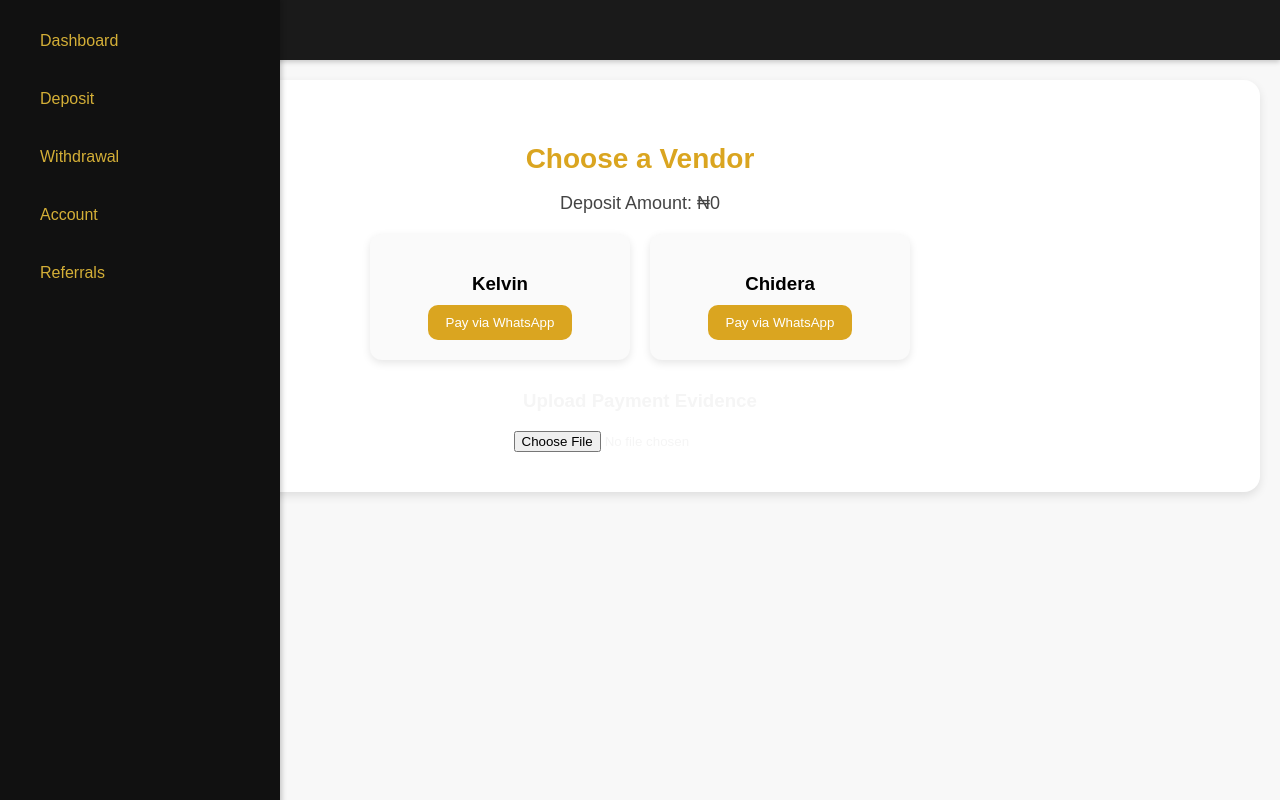
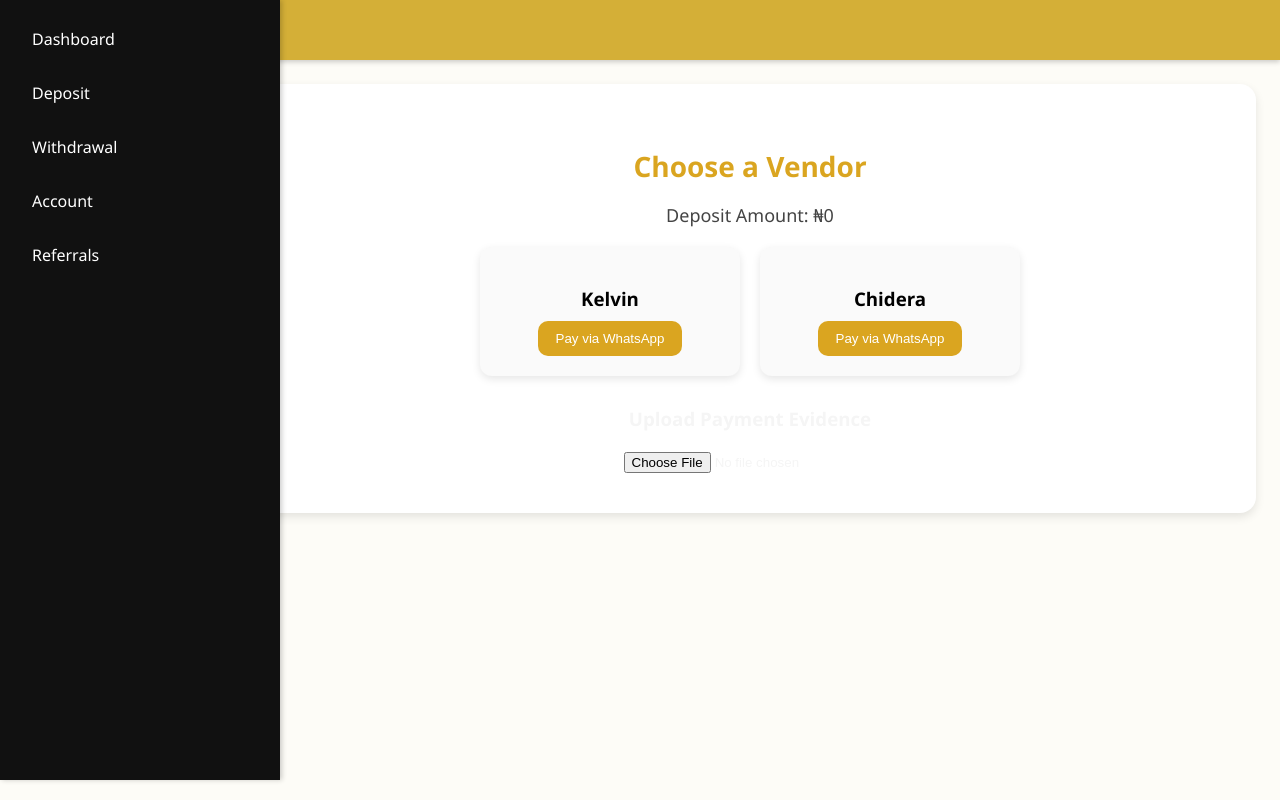
Before and after one commit to YBspotted20045/Grow-rich-investinm, a React (Create React App) app: page /vendors in a window 1280 px wide. Built offline with nearby package versions, Linux system fonts and the light colour scheme; sample sign-in values are in the browser's storage.

Commit message:
Update Layout.css

```diff
--- a/src/Pages/Layout.css
+++ b/src/Pages/Layout.css
@@ -1,9 +1,8 @@
-/* Root container */
+/* Layout.css */
 .layout-root {
   display: flex;
   min-height: 100vh;
-  background-color: #f8f8f8;
-  font-family: Arial, sans-serif;
+  background: #fdfcf7; /* light background */
 }
 
 /* Topbar */
@@ -13,72 +12,32 @@
   left: 0;
   right: 0;
   height: 60px;
-  background: #1a1a1a;
-  color: #d4af37; /* luxury gold */
+  background: #d4af37;
+  color: white;
   display: flex;
   align-items: center;
-  padding: 0 16px;
+  padding: 0 1rem;
   z-index: 1000;
   box-shadow: 0 2px 5px rgba(0,0,0,0.2);
 }
 
-.menu-btn {
-  font-size: 22px;
-  background: none;
-  border: none;
-  color: #d4af37;
-  cursor: pointer;
-  margin-right: 16px;
+.brand {
+  font-size: 1.4rem;
+  font-weight: bold;
 }
 
-.brand {
-  font-weight: bold;
-  font-size: 20px;
-  letter-spacing: 1px;
+/* Main content */
+.layout-content {
+  margin-top: 60px; /* below topbar */
+  margin-left: 220px; /* space for sidebar */
+  flex: 1;
+  padding: 1.5rem;
+  transition: margin-left 0.3s ease-in-out;
 }
 
-/* Sidebar */
-.sidebar {
-  position: fixed;
-  top: 60px;
-  left: -240px;
-  width: 240px;
-  height: 100%;
-  background: #222;
-  color: #fff;
-  overflow-y: auto;
-  transition: left 0.3s ease;
-  z-index: 900;
-  padding-top: 20px;
+/* Mobile */
+@media (max-width: 768px) {
+  .layout-content {
+    margin-left: 0;
+  }
 }
-
-.sidebar.open {
-  left: 0;
-}
-
-.sidebar nav {
-  display: flex;
-  flex-direction: column;
-}
-
-.sidebar nav a {
-  padding: 12px 20px;
-  color: #d4af37;
-  text-decoration: none;
-  font-weight: 500;
-  transition: background 0.2s, color 0.2s;
-}
-
-.sidebar nav a:hover {
-  background: #333;
-  color: #fff;
-  border-left: 4px solid #d4af37;
-}
-
-/* Content area */
-.layout-content {
-  flex: 1;
-  margin-top: 60px; /* height of topbar */
-  padding: 20px;
-  width: 100%;
-}
```
